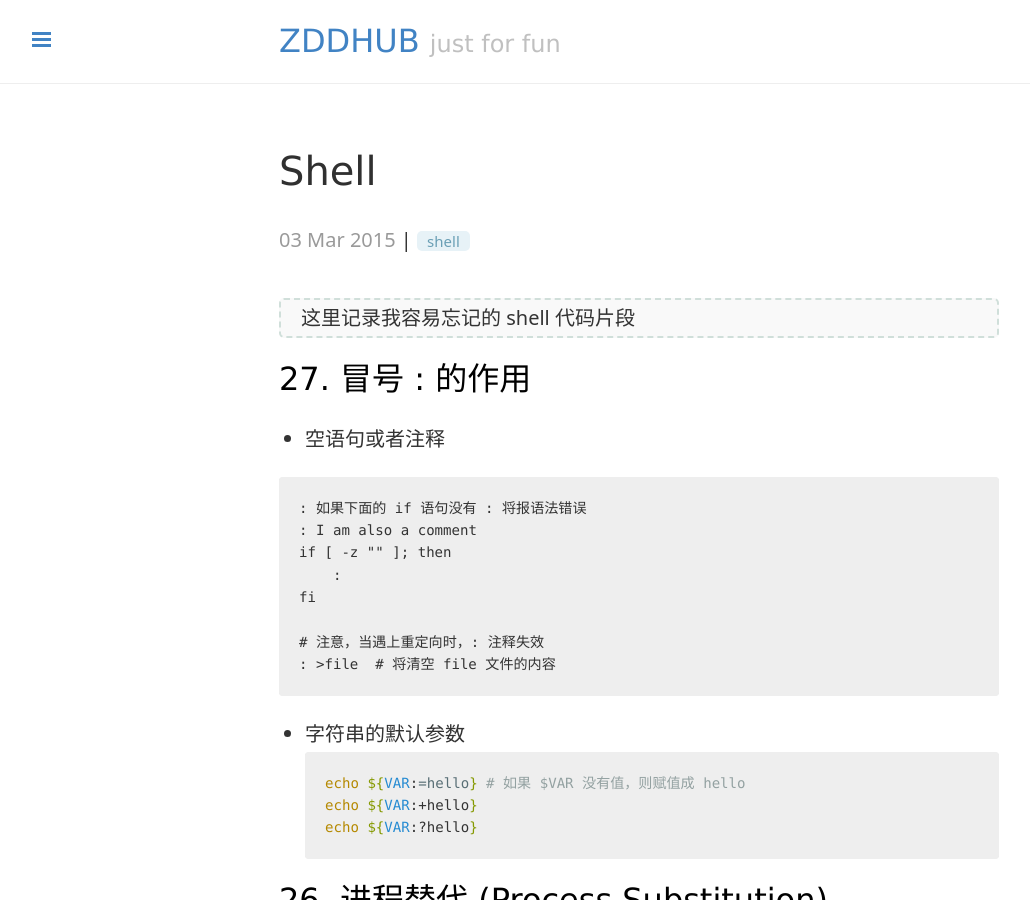
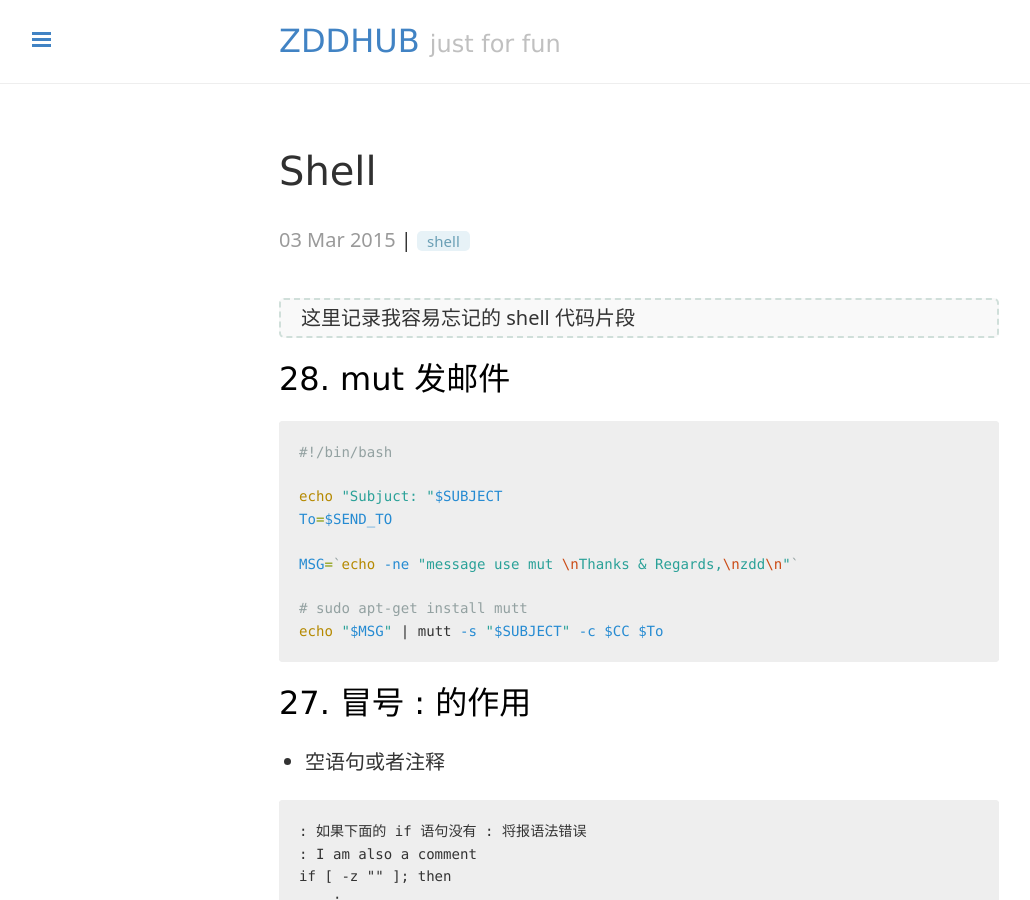
Before and after one commit to zddhub/zddhub.github.io, a Jekyll site: the page built from _posts/2015-03-03-shell.md, in a window 1280 px wide and 900 px high. Shown: the whole window, without its empty margins (1-1031 px from the left). Built offline with Jekyll 4.4.1, drawn with Linux system fonts in a browser that asks for light colours; comment, search, counter and statistics services are not loaded.

Commit message:
Update blog: shell.md

````diff
--- a/_posts/2015-03-03-shell.md
+++ b/_posts/2015-03-03-shell.md
@@ -8,6 +8,20 @@ tags: "shell"
 > 这里记录我容易忘记的 shell 代码片段
 
 <!-- more -->
+
+### 28. mut 发邮件
+
+```sh
+#!/bin/bash
+
+echo "Subjuct: "$SUBJECT
+To=$SEND_TO
+
+MSG=`echo -ne "message use mut \nThanks & Regards,\nzdd\n"`
+
+# sudo apt-get install mutt
+echo "$MSG" | mutt -s "$SUBJECT" -c $CC $To
+```
 
 ### 27. 冒号 : 的作用
 
````
